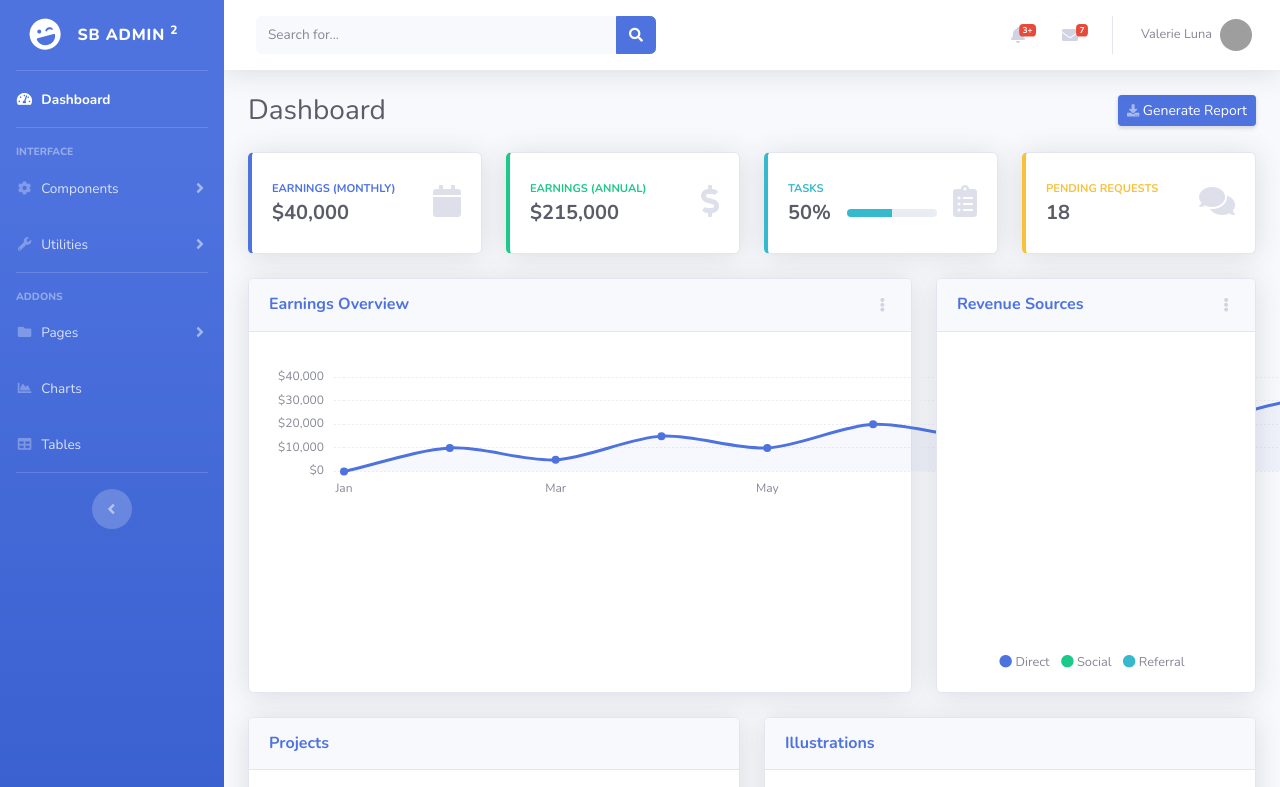
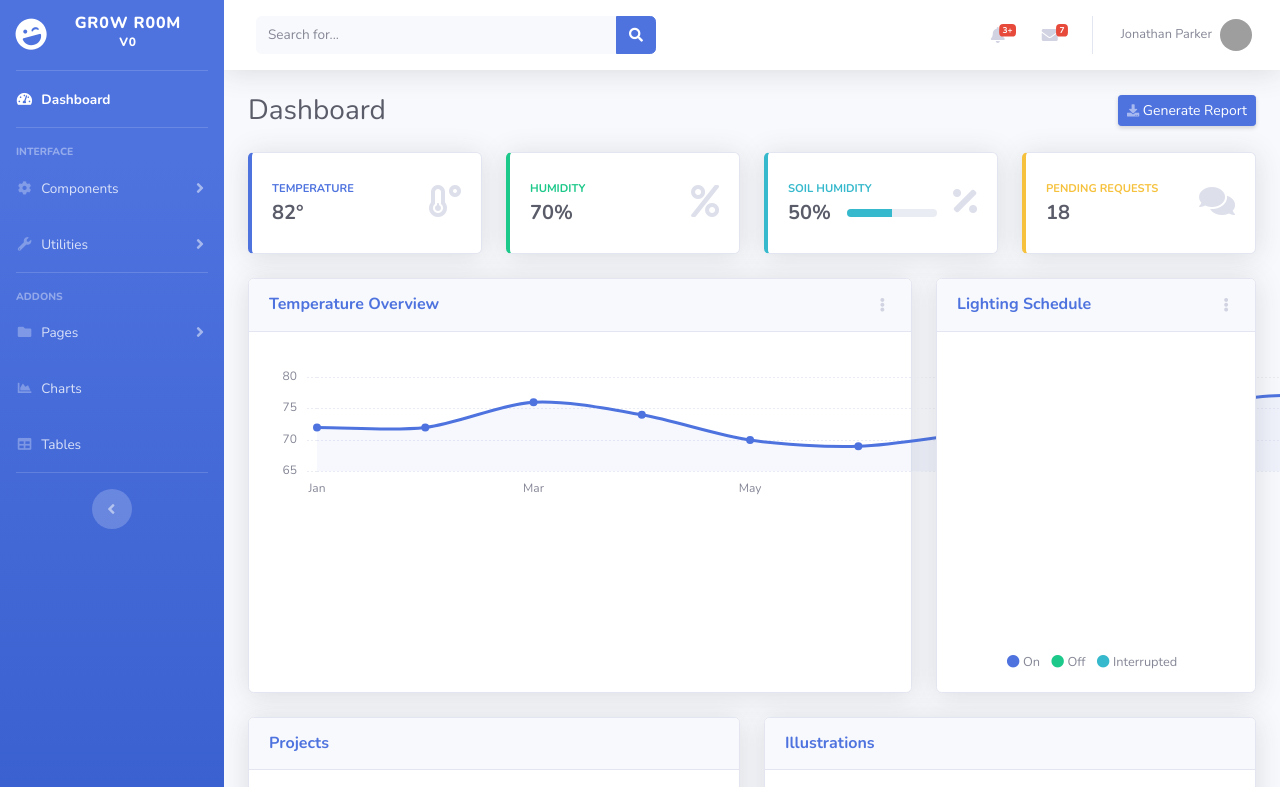
Before and after one commit to jonnyparko/indoor-garden, a website with bundled scripts: page frontend/startbootstrap-sb-admin-2-gh-pages/index.html in a window 1280 px wide. Shown: the top 787 px of the page. Built offline with nearby package versions, Linux system fonts and the light colour scheme; grey boxes are pictures that could not be loaded.

Commit message:
updating dashboard

```diff
--- a/frontend/startbootstrap-sb-admin-2-gh-pages/index.html
+++ b/frontend/startbootstrap-sb-admin-2-gh-pages/index.html
@@ -33,7 +33,7 @@
         <div class="sidebar-brand-icon rotate-n-15">
           <i class="fas fa-laugh-wink"></i>
         </div>
-        <div class="sidebar-brand-text mx-3">SB Admin <sup>2</sup></div>
+        <div class="sidebar-brand-text mx-3">gR0W R00m <sup>v0</sup></div>
       </a>
 
       <!-- Divider -->
@@ -298,7 +298,7 @@
             <!-- Nav Item - User Information -->
             <li class="nav-item dropdown no-arrow">
               <a class="nav-link dropdown-toggle" href="#" id="userDropdown" role="button" data-toggle="dropdown" aria-haspopup="true" aria-expanded="false">
-                <span class="mr-2 d-none d-lg-inline text-gray-600 small">Valerie Luna</span>
+                <span class="mr-2 d-none d-lg-inline text-gray-600 small">Jonathan Parker</span>
                 <img class="img-profile rounded-circle" src="https://source.unsplash.com/QAB-WJcbgJk/60x60">
               </a>
               <!-- Dropdown - User Information -->
@@ -340,47 +340,47 @@
           <!-- Content Row -->
           <div class="row">
 
-            <!-- Earnings (Monthly) Card Example -->
+            <!-- Temperature -->
             <div class="col-xl-3 col-md-6 mb-4">
               <div class="card border-left-primary shadow h-100 py-2">
                 <div class="card-body">
                   <div class="row no-gutters align-items-center">
                     <div class="col mr-2">
-                      <div class="text-xs font-weight-bold text-primary text-uppercase mb-1">Earnings (Monthly)</div>
-                      <div class="h5 mb-0 font-weight-bold text-gray-800">$40,000</div>
+                      <div class="text-xs font-weight-bold text-primary text-uppercase mb-1">Temperature</div>
+                      <div class="h5 mb-0 font-weight-bold text-gray-800">82&#176;</div>
                     </div>
                     <div class="col-auto">
-                      <i class="fas fa-calendar fa-2x text-gray-300"></i>
+                      <i class="fas fa-temperature-low fa-2x text-gray-300"></i>
                     </div>
                   </div>
                 </div>
               </div>
             </div>
 
-            <!-- Earnings (Monthly) Card Example -->
+            <!-- Humidity-->
             <div class="col-xl-3 col-md-6 mb-4">
               <div class="card border-left-success shadow h-100 py-2">
                 <div class="card-body">
                   <div class="row no-gutters align-items-center">
                     <div class="col mr-2">
-                      <div class="text-xs font-weight-bold text-success text-uppercase mb-1">Earnings (Annual)</div>
-                      <div class="h5 mb-0 font-weight-bold text-gray-800">$215,000</div>
+                      <div class="text-xs font-weight-bold text-success text-uppercase mb-1">Humidity</div>
+                      <div class="h5 mb-0 font-weight-bold text-gray-800">70%</div>
                     </div>
                     <div class="col-auto">
-                      <i class="fas fa-dollar-sign fa-2x text-gray-300"></i>
+                      <i class="fas  fa-percent fa-2x text-gray-300"></i>
                     </div>
                   </div>
                 </div>
               </div>
             </div>
 
-            <!-- Earnings (Monthly) Card Example -->
+            <!-- Soil Humidity -->
             <div class="col-xl-3 col-md-6 mb-4">
               <div class="card border-left-info shadow h-100 py-2">
                 <div class="card-body">
                   <div class="row no-gutters align-items-center">
                     <div class="col mr-2">
-                      <div class="text-xs font-weight-bold text-info text-uppercase mb-1">Tasks</div>
+                      <div class="text-xs font-weight-bold text-info text-uppercase mb-1">Soil Humidity</div>
                       <div class="row no-gutters align-items-center">
                         <div class="col-auto">
                           <div class="h5 mb-0 mr-3 font-weight-bold text-gray-800">50%</div>
@@ -393,7 +393,7 @@
                       </div>
                     </div>
                     <div class="col-auto">
-                      <i class="fas fa-clipboard-list fa-2x text-gray-300"></i>
+                      <i class="fas fa-percentage fa-2x text-gray-300"></i>
                     </div>
                   </div>
                 </div>
@@ -427,7 +427,7 @@
               <div class="card shadow mb-4">
                 <!-- Card Header - Dropdown -->
                 <div class="card-header py-3 d-flex flex-row align-items-center justify-content-between">
-                  <h6 class="m-0 font-weight-bold text-primary">Earnings Overview</h6>
+                  <h6 class="m-0 font-weight-bold text-primary">Temperature Overview</h6>
                   <div class="dropdown no-arrow">
                     <a class="dropdown-toggle" href="#" role="button" id="dropdownMenuLink" data-toggle="dropdown" aria-haspopup="true" aria-expanded="false">
                       <i class="fas fa-ellipsis-v fa-sm fa-fw text-gray-400"></i>
@@ -455,7 +455,7 @@
               <div class="card shadow mb-4">
                 <!-- Card Header - Dropdown -->
                 <div class="card-header py-3 d-flex flex-row align-items-center justify-content-between">
-                  <h6 class="m-0 font-weight-bold text-primary">Revenue Sources</h6>
+                  <h6 class="m-0 font-weight-bold text-primary">Lighting Schedule</h6>
                   <div class="dropdown no-arrow">
                     <a class="dropdown-toggle" href="#" role="button" id="dropdownMenuLink" data-toggle="dropdown" aria-haspopup="true" aria-expanded="false">
                       <i class="fas fa-ellipsis-v fa-sm fa-fw text-gray-400"></i>
@@ -476,13 +476,13 @@
                   </div>
                   <div class="mt-4 text-center small">
                     <span class="mr-2">
-                      <i class="fas fa-circle text-primary"></i> Direct
+                      <i class="fas fa-circle text-primary"></i> On
                     </span>
                     <span class="mr-2">
-                      <i class="fas fa-circle text-success"></i> Social
+                      <i class="fas fa-circle text-success"></i> Off
                     </span>
                     <span class="mr-2">
-                      <i class="fas fa-circle text-info"></i> Referral
+                      <i class="fas fa-circle text-info"></i> Interrupted
                     </span>
                   </div>
                 </div>
--- a/frontend/startbootstrap-sb-admin-2-gh-pages/js/demo/chart-area-demo.js
+++ b/frontend/startbootstrap-sb-admin-2-gh-pages/js/demo/chart-area-demo.js
@@ -46,7 +46,7 @@ var myLineChart = new Chart(ctx, {
       pointHoverBorderColor: "rgba(78, 115, 223, 1)",
       pointHitRadius: 10,
       pointBorderWidth: 2,
-      data: [0, 10000, 5000, 15000, 10000, 20000, 15000, 25000, 20000, 30000, 25000, 40000],
+      data: [72, 72, 76, 74, 70, 69, 71, 73, 75, 77, 72, 70],
     }],
   },
   options: {
@@ -78,7 +78,7 @@ var myLineChart = new Chart(ctx, {
           padding: 10,
           // Include a dollar sign in the ticks
           callback: function(value, index, values) {
-            return '$' + number_format(value);
+            return + number_format(value);
           }
         },
         gridLines: {
```
